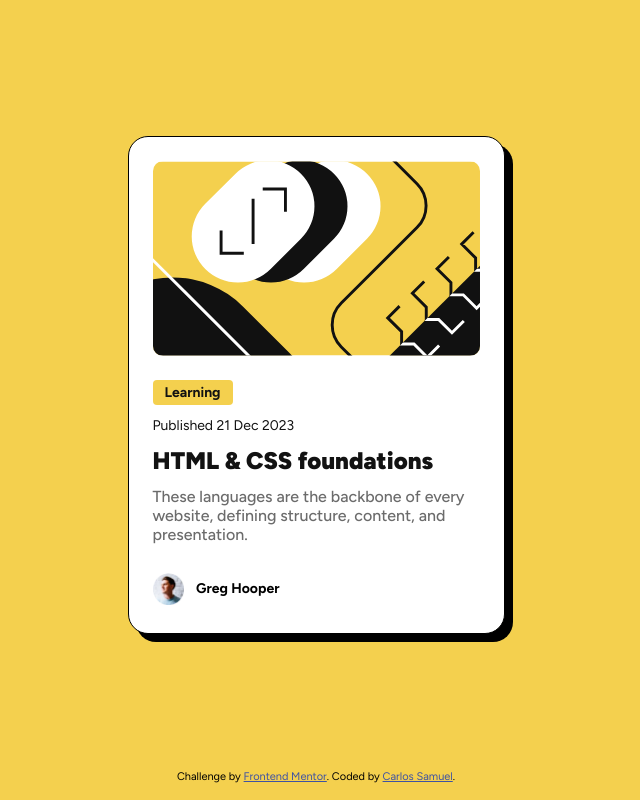
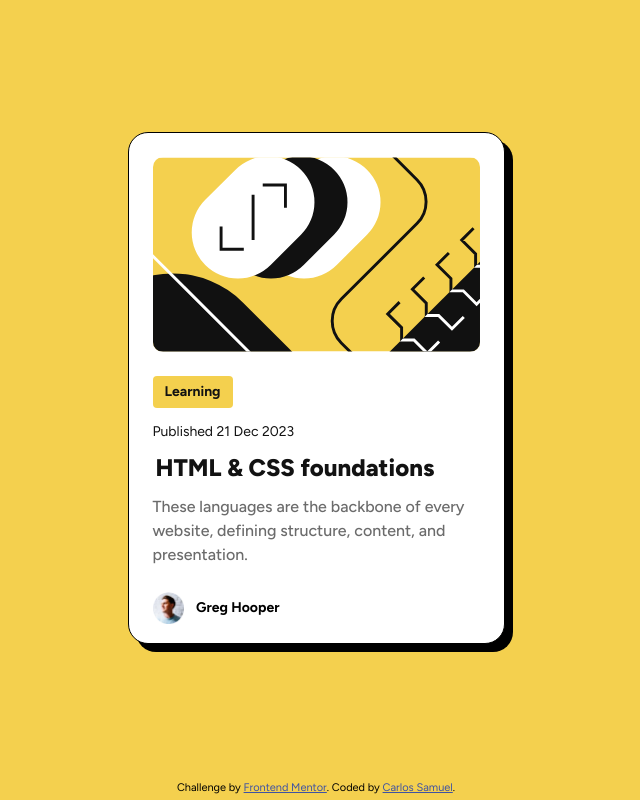
Before and after one commit to Crtykwod/Frontend-Mentor, a plain HTML site: page d002/blog_preview/index.html in a window 1280 px wide. Shown: the whole page, without its empty margins (324-964 px from the left). Drawn offline with Linux system fonts and the light colour scheme.

Commit message:
Blog Preview Card Challenge

```diff
--- a/d002/blog_preview/index.html
+++ b/d002/blog_preview/index.html
@@ -18,25 +18,24 @@
   </head>
   <body>
     <main>
-      <img id="abstract" src="assets/images/illustration-article.svg" alt="Abstract Image">
+      <img id="abstract" src="assets/images/illustration-article.svg" alt="Abstract Image" />
       <section>
-        <div id="info">
+        <header>
           <div>Learning</div>
           <p>Published 21 Dec 2023</p>
-        </div>
+        </header>
         <div id="mainContent">
-          <h1>HTML & CSS foundations</h1>
+          <a href="#"> HTML & CSS foundations </a>
           <p>These languages are the backbone of every website, defining structure, content, and presentation.</p>
         </div>
+        <footer id="credits">
+          <img src="assets/images/image-avatar.webp" alt="Greg Hooper's avatar image." />
+          <p>Greg Hooper</p>
+        </footer>
       </section>
-      <div id="credits">
-        <img src="assets/images/image-avatar.webp" alt="Greg Hooper's avatar image." />
-        <p>Greg Hooper</p>
-      </div>
     </main>
     <footer class="attribution">
-      Challenge by
-      <a href="https://www.frontendmentor.io?ref=challenge" target="_blank">Frontend Mentor</a>. Coded by <a href="https://github.com/Crtykwod">Carlos Samuel</a>.
+      Challenge by <a href="https://www.frontendmentor.io?ref=challenge" target="_blank">Frontend Mentor</a>. Coded by <a href="https://github.com/Crtykwod">Carlos Samuel</a>.
     </footer>
   </body>
 </html>
--- a/d002/blog_preview/style.css
+++ b/d002/blog_preview/style.css
@@ -1,12 +1,11 @@
 @charset "UTF-8";
 
-@import url('https://fonts.googleapis.com/css2?family=Figtree:ital,wght@0,300..900;1,300..900&display=swap');
-
+@import url("https://fonts.googleapis.com/css2?family=Figtree:ital,wght@0,300..900;1,300..900&display=swap");
 
 :root {
   /* Colors: */
-    --Yellow:   hsl(47, 88%, 63%);
-    --White:    hsl(0, 0%, 100%);
+  --Yellow: hsl(47, 88%, 63%);
+  --White: hsl(0, 0%, 100%);
   --Gray-500: hsl(0, 0%, 42%);
   --Gray-950: hsl(0, 0%, 7%);
 }
@@ -19,9 +18,11 @@
 body {
   display: flex;
   flex-direction: column;
-    height: 97.5vh;
+  min-height: 100vh;
   font-family: Figtree, sans-serif;
   background-color: var(--Yellow);
+  line-height: 150%;
+  padding: 0 16px;
 }
 
 main {
@@ -31,7 +32,12 @@ main {
   /* Positioning Config: */
   margin: auto;
   padding: 24px;
-    width: 327px;
+  /* Mobile view: */
+  min-width: 327px;
+  min-height: 453px;
+  /* Desktop view: */
+  max-width: 327px;
+  max-height: 474px;
   /* Border Config: */
   border: 1px solid black;
   border-radius: 20px;
@@ -47,12 +53,12 @@ img#abstract {
   border-radius: 10px;
 }
 
-#info {
+header {
   font-size: 14px;
   color: var(--Gray-950);
 }
 
-#info div {
+header div {
   background-color: var(--Yellow);
   font-weight: bold;
   border-radius: 4px;
@@ -68,36 +74,46 @@ img#abstract {
   font-weight: 500;
 }
 
-#mainContent h1 {
+#mainContent a {
+  transition: color 150ms ease;
+  /* Font Config: */
   color: var(--Gray-950);
-    font-weight: 900;
-    transition: 200ms ease-out;
+  text-decoration: none;
+  font-weight: 800;
+  font-size: 1.5em;
+  /* Outline Config on Focus: */
+  padding: 0 3px;
+  border-radius: 2px;
 }
 
-#mainContent h1:hover {
-    color: var(--Yellow);
+#mainContent a:focus {
+  outline: 3px dashed var(--Yellow);
+}
+
+#mainContent a:hover,
+a:focus {
+  color: var(--Yellow) !important;
   /* Gave this small shadow to improve readability */
   text-shadow: 1px 1px #00000070;
 }
 
-#credits {
+section footer {
   /* Positioning Config: */
   display: flex;
   justify-content: flex-start;
   align-items: center;
   gap: 12px;
-    padding: 12px 0 0;
+  padding: 24px 0 6px;
   /* Font Config: */
   font-weight: bold;
   font-size: 14px;
 }
 
-#credits img {
+section footer img {
   height: 32px;
 }
 
-
-footer {
+main footer {
   flex-shrink: 0;
   height: 10px;
 }
```
Also changed, not shown: 1 other file. Lines whose indentation alone changed are shown as unchanged.
